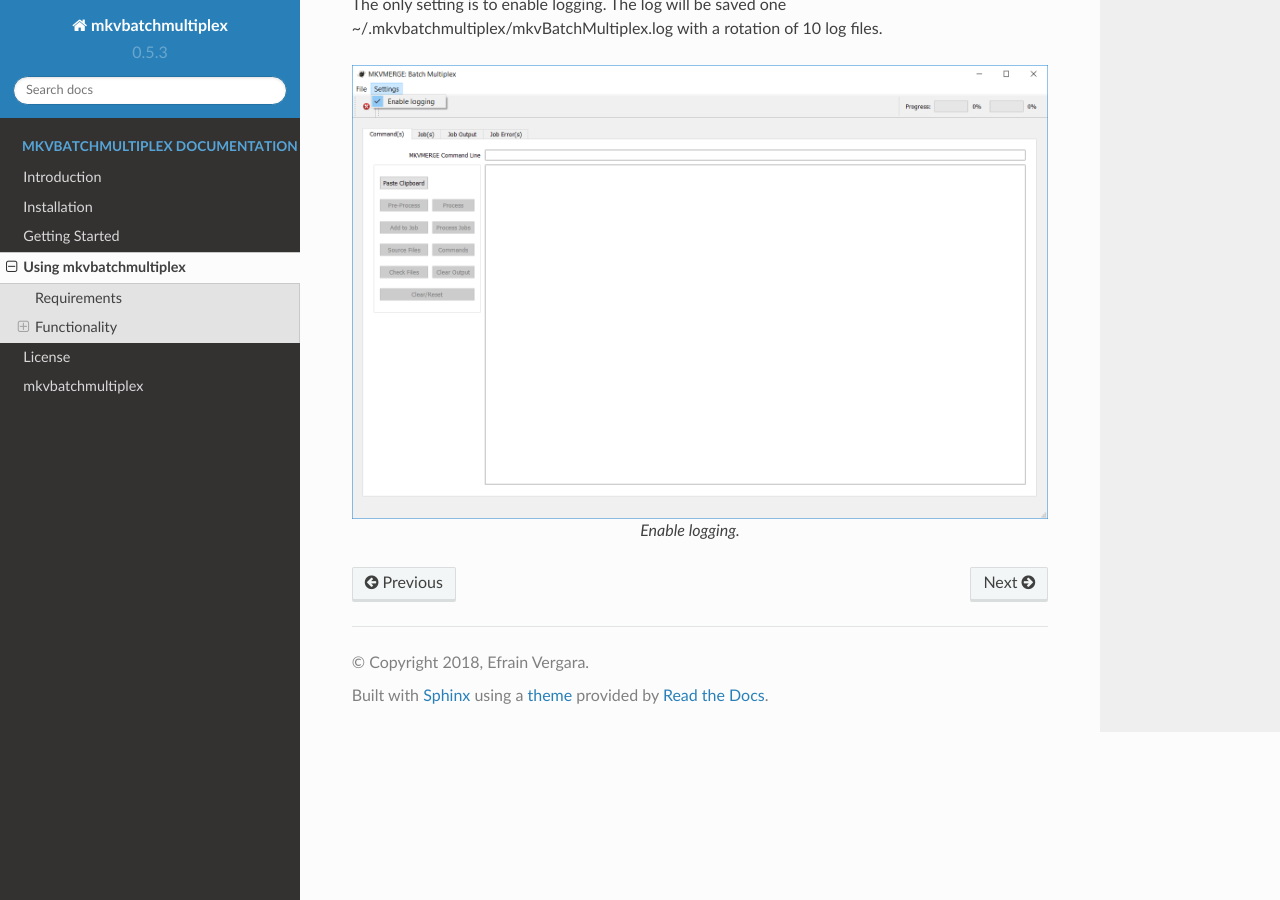
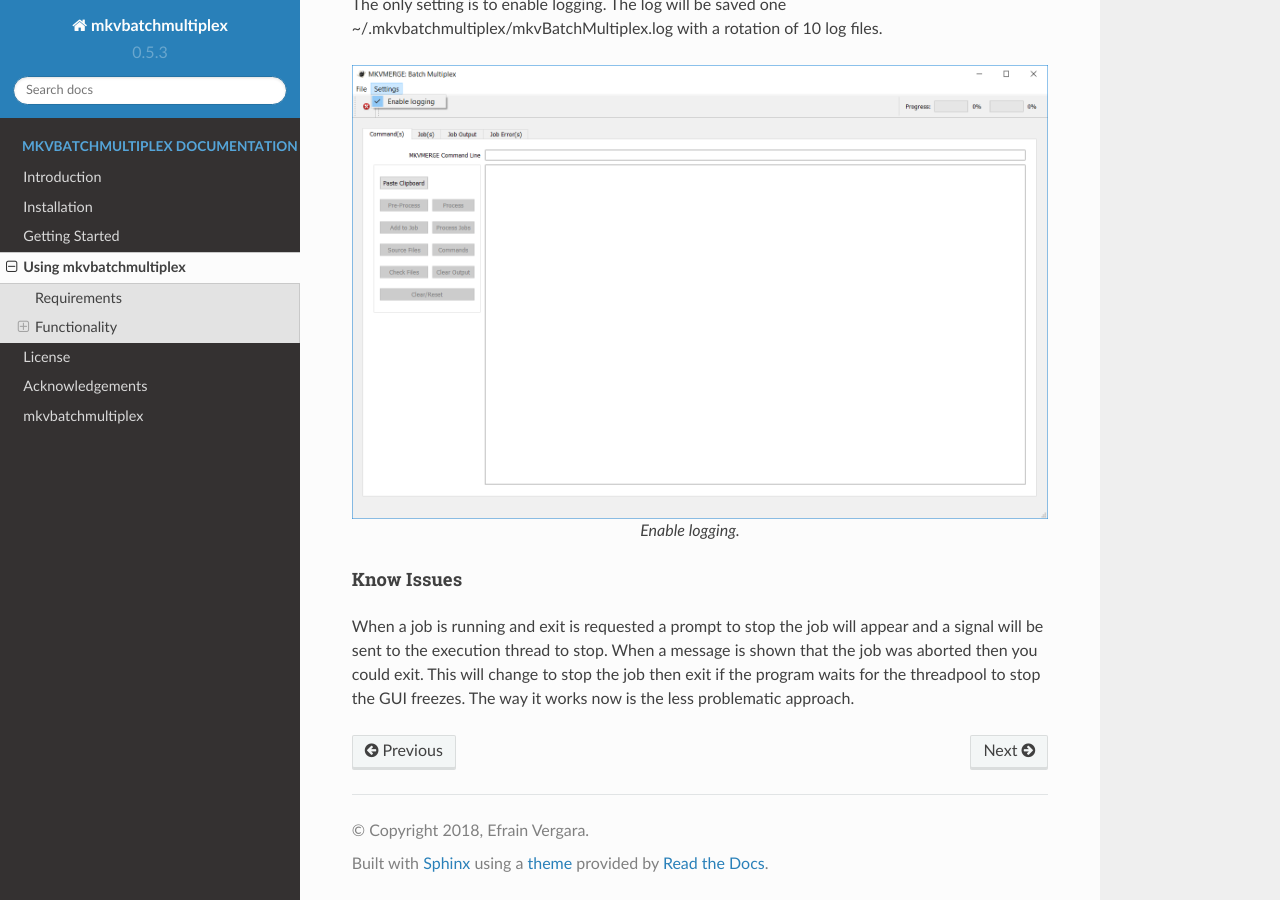
Before and after one commit to akai10tsuki/mkvbatchmultiplex, a Sphinx documentation site: the page built from docs/source/using.rst, in a window 1280 px wide and 900 px high, scrolled down 2486 px. Built offline with Sphinx 7.4.7 and the Read the Docs theme 2.0.0, drawn with Linux system fonts in a browser that asks for light colours.

Commit message:
documentation changes

```diff
--- a/docs/source/conf.py
+++ b/docs/source/conf.py
@@ -7,10 +7,6 @@
 # http://www.sphinx-doc.org/en/master/config
 
 # -- Path setup --------------------------------------------------------------
-
-#sys.path.append(os.path.abspath('../..'))
-#sys.path.append(os.path.abspath('../../mkvbatchmultiplex'))
-#sys.path.append(os.path.abspath('./source'))
 
 # If extensions (or modules to document with autodoc) are in another directory,
 # add these directories to sys.path here. If the directory is relative to the
@@ -26,6 +22,8 @@
 sys.path.append(os.path.abspath('../..'))
 sys.path.append(os.path.abspath('../../mkvbatchmultiplex'))
 sys.path.append(os.path.abspath('./source'))
+
+html_show_sourcelink=False
 
 # pylint: skip-file
 
--- a/docs/source/index.rst
+++ b/docs/source/index.rst
@@ -8,8 +8,8 @@
    installation
    gettingstarted
    using
+   LICENSE
    acknowledgements
-   LICENSE
    modules
 
 Indices and tables
--- a/docs/source/using.rst
+++ b/docs/source/using.rst
@@ -109,3 +109,13 @@
   :align: center
 
   Enable logging.
+
+Know Issues
+^^^^^^^^^^^
+
+When a job is running and exit is requested a prompt to stop the
+job will appear and a signal will be sent to the execution thread
+to stop.  When a message is shown that the job was aborted then
+you could exit.  This will change to stop the job then exit if
+the program waits for the threadpool to stop the GUI freezes.
+The way it works now is the less problematic approach.
--- a/mkvbatchmultiplex/__version__.py
+++ b/mkvbatchmultiplex/__version__.py
@@ -3,3 +3,4 @@
 VERSION = (0, 5, '3a2', 'dev1')
 
 __version__ = ".".join(map(str, VERSION))
+__author__ = "Efrain Vergara"
```
Also changed, not shown: README.rst (+5 -2 lines), docs/source/acknowledgements.rst (+14 -0 lines), 1 other file.
